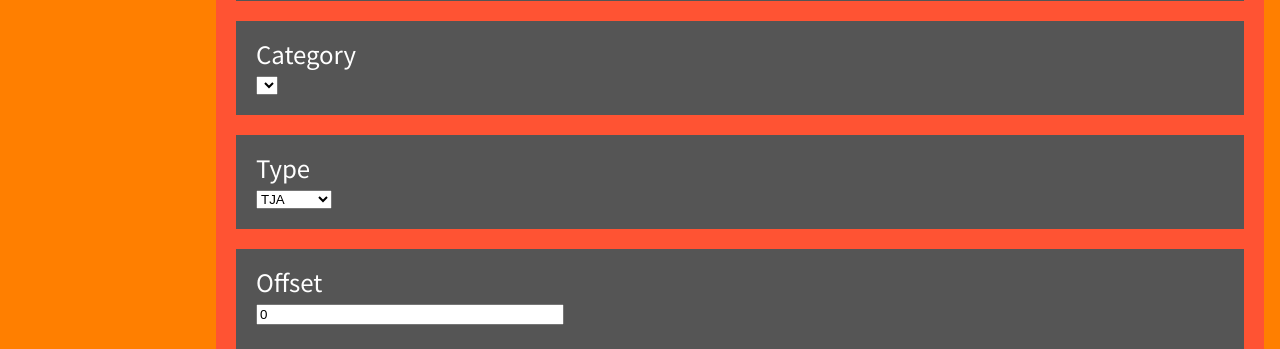
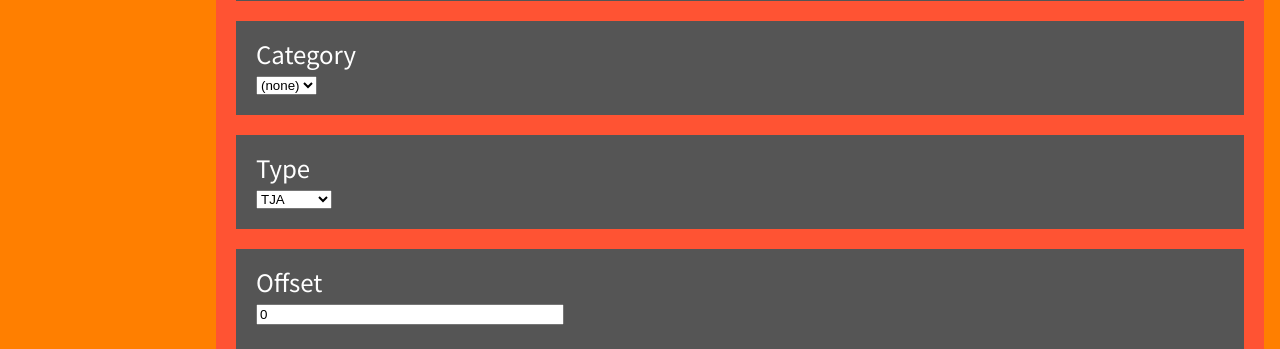
Before and after one commit to 269Seahorse/Better-taiko-web, a Flask app: template templates/admin_song_detail.html in a window 1280 px wide. Shown: the part 1373-1722 px from the top of the page. Run offline with Flask 2, Linux system fonts and the light colour scheme; the template is opened without the code that fills it, so the values that code supplies are empty.

Commit message:
allow null category id

```diff
--- a/app.py
+++ b/app.py
@@ -169,7 +169,7 @@ def route_admin_songs_id_post(id):
         else:
             output['courses'][course] = None
 
-    output['category_id'] = int(request.form.get('category_id'))
+    output['category_id'] = int(request.form.get('category_id')) or None
     output['type'] = request.form.get('type')
     output['offset'] = float(request.form.get('offset')) or None
     output['skin_id'] = int(request.form.get('skin_id')) or None
--- a/templates/admin_song_detail.html
+++ b/templates/admin_song_detail.html
@@ -65,6 +65,7 @@
         <div class="form-field">
             <p><label for="category_id">Category</label></p>
             <select name="category_id" id="category_id">
+                <option value="0">(none)</option>
                 {% for category in categories %}
                     <option value="{{ category.id }}"{% if song.category_id == category.id %} selected{% endif %}>{{ category.title }}</option>
                 {% endfor %}
```
